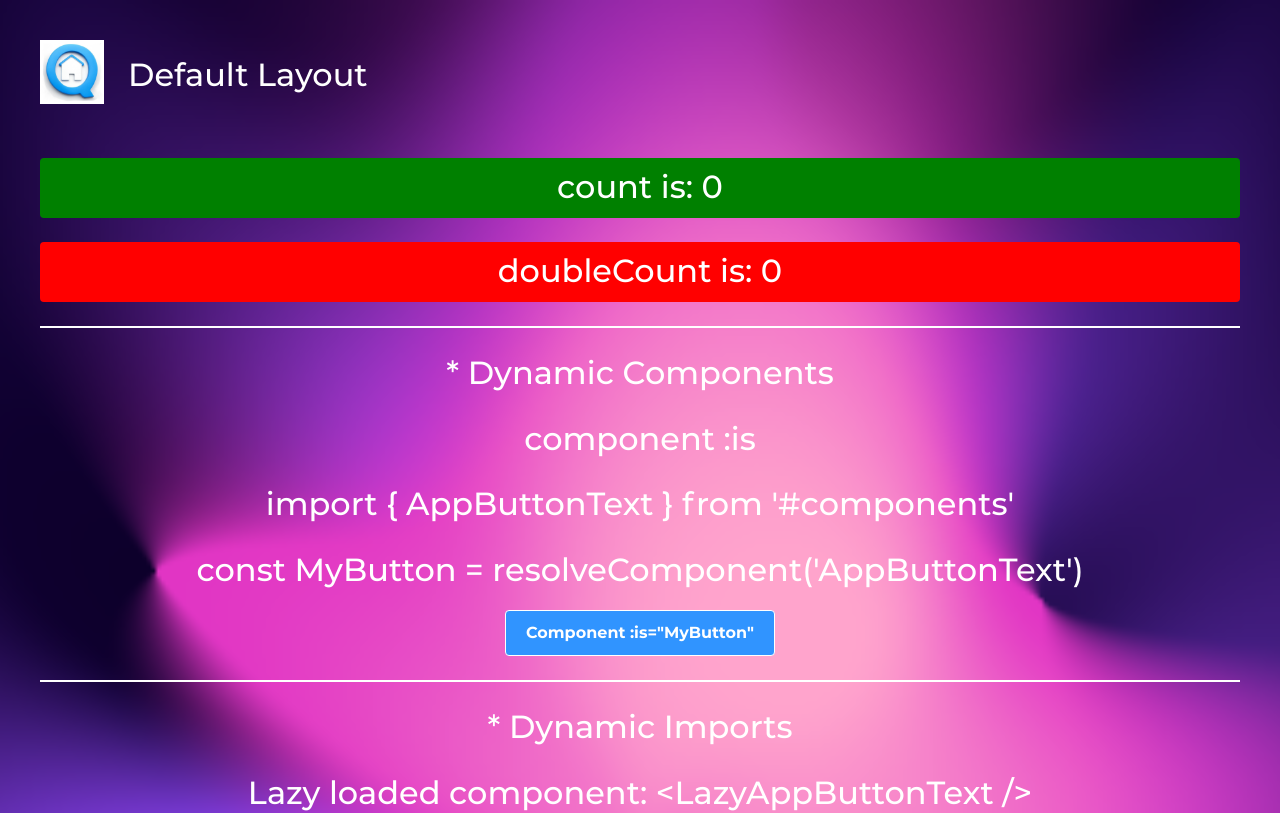
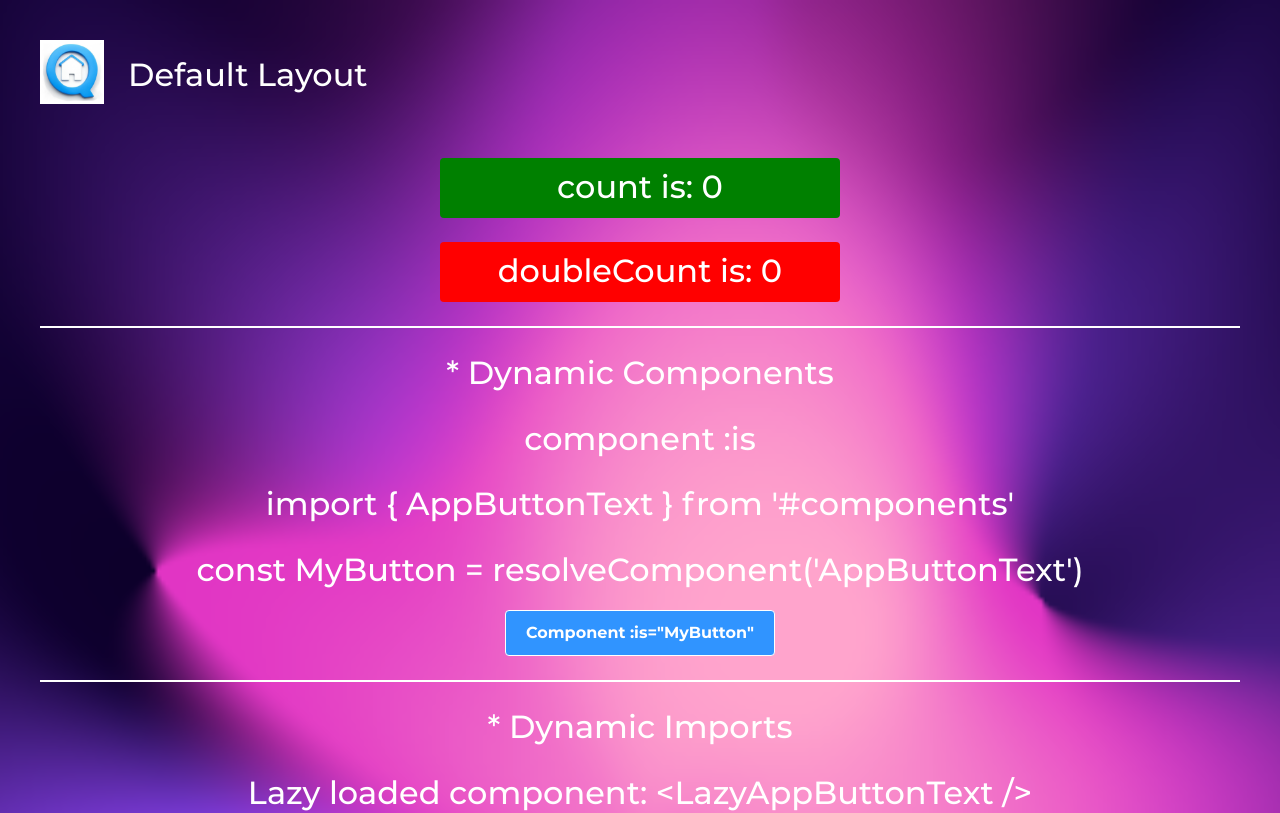
Before and after one commit to Raffferty/Nuxt3, a Nuxt app: page / in a window 1280 px wide. Shown: the top 813 px of the page. Built offline with nearby package versions, Linux system fonts and the light colour scheme; no server answers.

Commit message:
Add .env files, runtimeConfig, use import.meta, update package.json scripts

```diff
--- a/layouts/default.vue
+++ b/layouts/default.vue
@@ -29,14 +29,6 @@
   background: url('@/assets/images/bg-default.svg') no-repeat center;
   background-size: cover;
 
-  @include respond('lg') {
-    padding: 0 10px;
-  }
-
-  @include respond('md') {
-    padding: 0 6px;
-  }
-
   &__logo-section {
     display: flex;
     align-items: center;
--- a/nuxt.config.ts
+++ b/nuxt.config.ts
@@ -110,4 +110,26 @@ export default defineNuxtConfig({
       drop: process.env.NODE_ENV === 'production' ? ['console', 'debugger'] : [],
     },
   },
+  runtimeConfig: {
+    // runtimeConfig values can be accesd by useRuntimeConfig(), for example: useRuntimeConfig().public.baseUrl
+
+    // keys in runtimeConfig => keys in .env :=> apiSecret = env.NUXT_API_SECRET
+    apiSecret: process.env.NUXT_API_SECRET, //! as apiSecret is Not public - it can be accessed ONLY on SERVER side by useRuntimeConfig().apiSecret
+
+    // public.baseUrl = env.NUXT_PUBLIC_BASE_URL
+    // public.theme = env.NUXT_PUBLIC_THEME
+    // public.apiBase = NUXT_PUBLIC_API_BASE
+    public: {
+      // the value of baseUrl is taken from process.env.NUXT_PUBLIC_BASE_URL of the served (or built, or generated) .env file
+      baseUrl: process.env.NUXT_PUBLIC_BASE_URL,
+
+      //! the default values will be overriden by appropriate values from .env file served by LOCAL server:
+      // for example: nuxt dev --dotenv .env.development.local
+
+      //! when we build the project as SSR for deployment - the default values will be overriden by appropriate values of env vars of the set on the hosting platform (Vercel, Netlify, Docker, etc.)
+      //! when we generate the project as SSG for deployment - the default values will be overriden by appropriate values of env vars in generating time, for example: nuxt generate --dotenv .env.production
+      theme: 'default-theme', // as we don't have in .env file the key NUXT_PUBLIC_THEME - the default value for theme will be used: 'default-theme'
+      apiBase: 'default-api-base', // as we have in .env file the key NUXT_PUBLIC_API_BASE - it's value will override the default value 'default-api-base'
+    },
+  },
 })
--- a/pages/index.vue
+++ b/pages/index.vue
@@ -105,8 +105,41 @@ const MyButton = resolveComponent('AppButtonText')
     dirs: [],
   },
 
-  But it is OK if we explicitly import even if auto-importing is diabled
- */
+  But it is OK if we explicitly import even if auto-importing is enabled
+*/
+
+console.log('import.meta.env.MODE', import.meta.env.MODE) // development / production
+console.log('import.meta.env.DEV', import.meta.env.DEV) // false / true
+console.log('import.meta.env.PROD', import.meta.env.PROD) // false / true
+
+console.log('meta.client', import.meta.client) // false / true
+console.log('meta.server', import.meta.server) // false / true
+console.log('meta.dev', import.meta.dev) // false / true
+console.log('meta.url', import.meta.url) // ssr: file:///Users/rafaelkrbashian/Tutorials/Nuxt3-Tutorial/pages/index.vue; client: http://localhost:3000/_nuxt/pages/index.vue
+console.log('meta.dirname', import.meta.dirname) // ssr: /Users/rafaelkrbashian/Tutorials/Nuxt3-Tutorial/pages
+console.log('meta.filename', import.meta.filename) // ssr: /Users/rafaelkrbashian/Tutorials/Nuxt3-Tutorial/pages/index.vue
+
+// console.log('meta.baseURL', import.meta.baseURL) // undefined
+// console.log('meta.glob', import.meta.glob) // undefined
+// console.log('meta.main', import.meta.main) // undefined
+// console.log('meta.versions', import.meta.versions) // undefined
+
+console.log('process.env.NUXT_API_SECRET', process.env.NUXT_API_SECRET) // undefined on client side
+console.log('process.env.NUXT_PUBLIC_API_BASE', process.env.NUXT_PUBLIC_API_BASE) // undefined on client side
+
+const config = useRuntimeConfig()
+
+const apiSecret = config.apiSecret // undefined on client side
+
+const theme = config.public.theme // gets default value from nuxt.config.ts file from runtimeConfig.public.theme as there is no NUXT_PUBLIC_THEME in .env file
+const apiBase = config.public.apiBase // gets the NUXT_PUBLIC_API_BASE value from .env file and overrides default value in nuxt.config.ts file in runtimeConfig.public.apiBase
+const baseUrl = config.public.baseUrl // gets the runtimeConfig.public.baseUrl value from nuxt.config.ts file as it is = process.env.NUXT_PUBLIC_BASE_URL
+
+console.log('apiSecret', apiSecret)
+
+console.log('theme', theme)
+console.log('apiBase', apiBase)
+console.log('baseUrl', baseUrl)
 
 const counterStore = useCounterStore()
 
@@ -132,7 +165,6 @@ const onHydrate = (hydrated_on: string) => {
 
 <style lang="scss">
 .home-page {
-  width: fit-content;
   min-width: 350px;
   text-align: center;
 
@@ -142,7 +174,10 @@ const onHydrate = (hydrated_on: string) => {
   }
 
   &__counter {
+    width: fit-content;
+    min-width: 400px;
     min-height: 60px;
+    margin: 0 auto;
     margin-bottom: 2px;
     padding: 8px;
     border-radius: 4px;
@@ -151,8 +186,10 @@ const onHydrate = (hydrated_on: string) => {
   }
 
   &__double-counter {
+    width: fit-content;
+    min-width: 400px;
     min-height: 60px;
-    margin: 0;
+    margin: 0 auto;
     padding: 8px;
     border-radius: 4px;
     transition: background-color 0.2s;
```
Also changed, not shown: package.json (+11 -4 lines), 2 other files (tests, documents, lock files or other folders).
